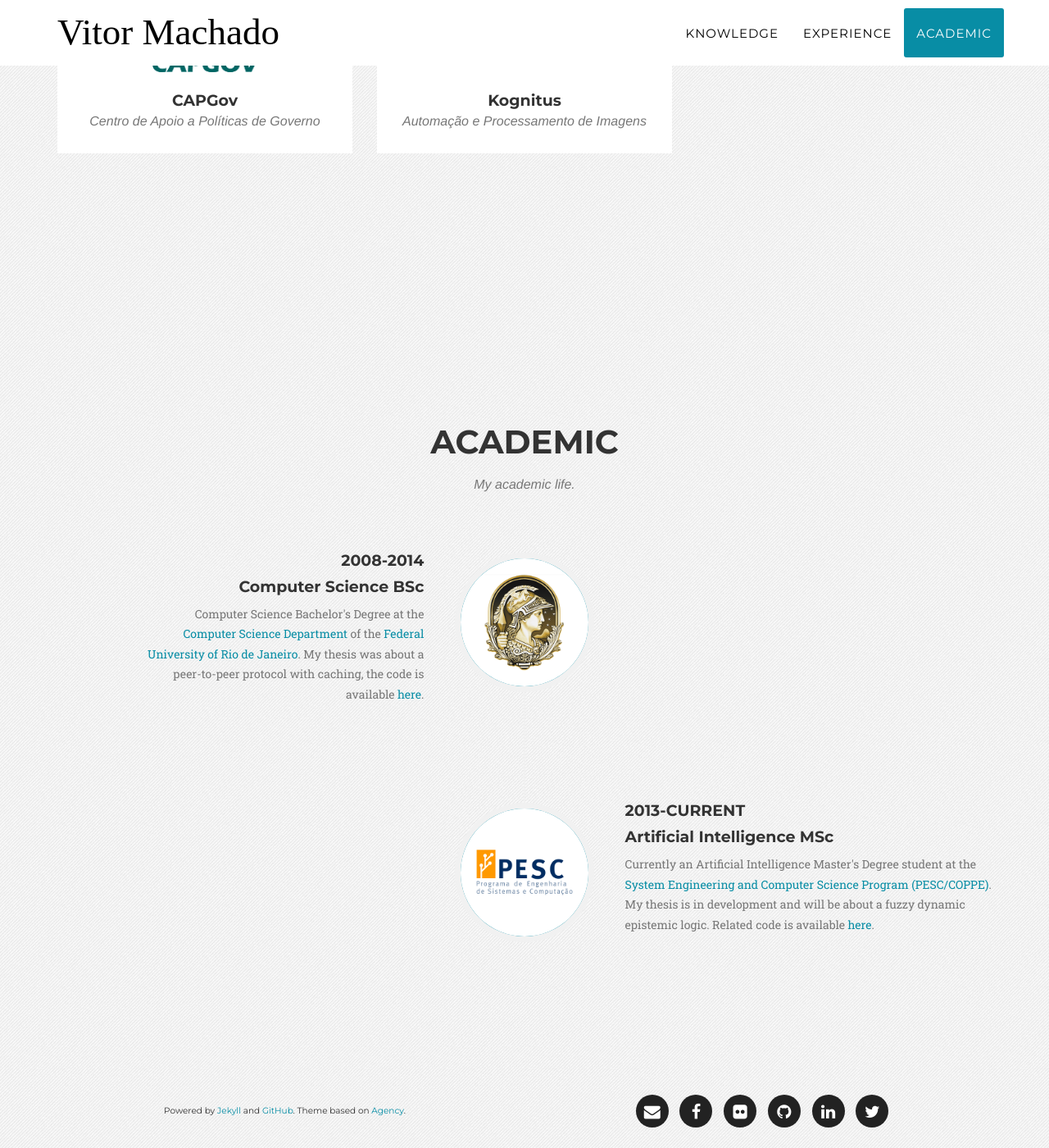
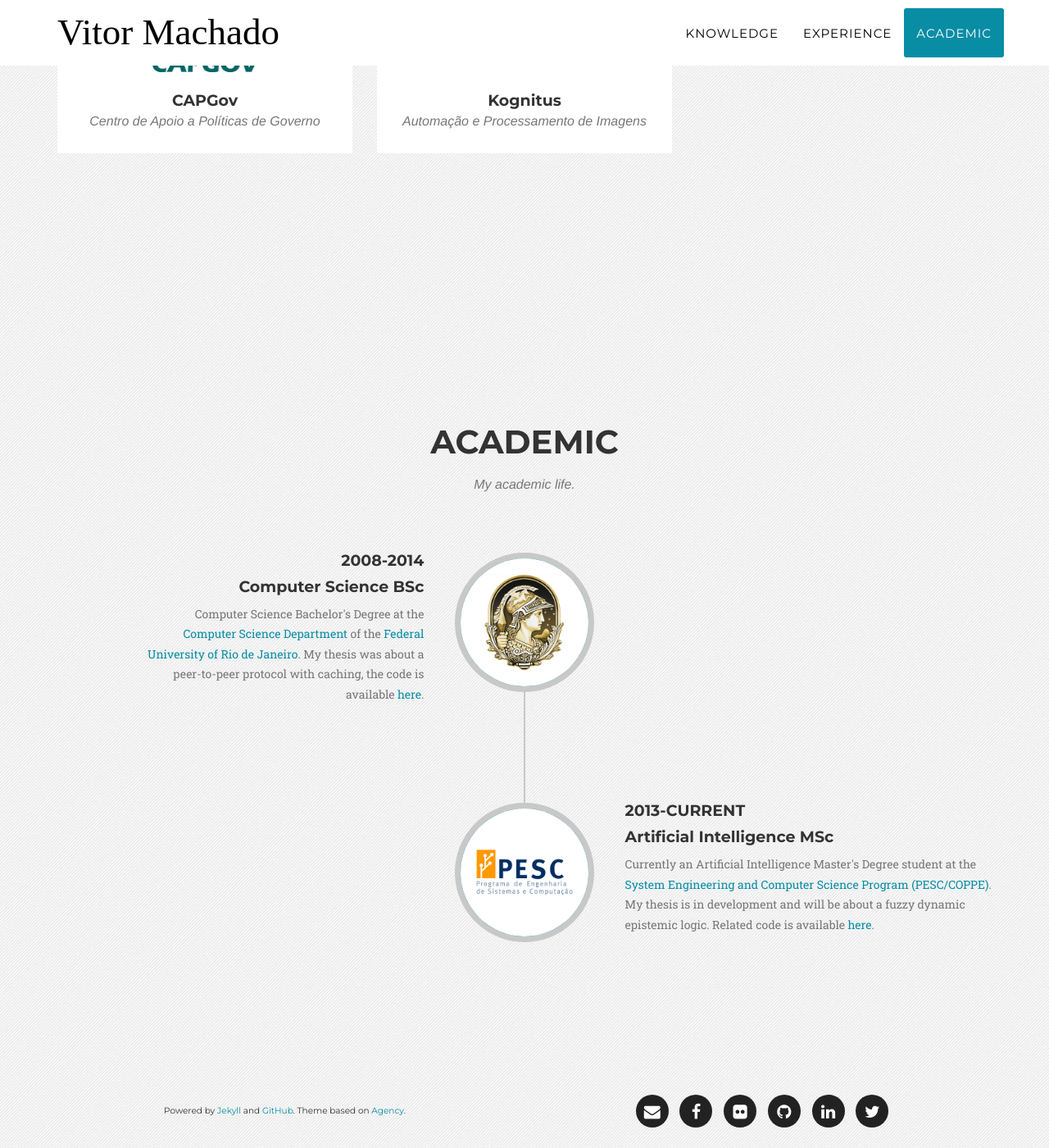
Before and after one commit to vittau/vittau.github.io, a Jekyll site: the page built from index.html, in a window 1280 px wide and 1400 px high, scrolled down 2232 px. Shown: the whole window at 82% size. Built offline with Jekyll 4.4.1, drawn with Linux system fonts in a browser that asks for light colours; some web fonts are replaced.

Commit message:
Minor fix

```diff
--- a/_includes/css/agency.css
+++ b/_includes/css/agency.css
@@ -437,7 +437,7 @@ section h3.section-subheading {
     left: 40px;
     width: 2px;
     margin-left: -1.5px;
-    background-color: #f1f1f1;
+    background-color: #c8c8c8;
 }
 
 .timeline>li {
@@ -485,7 +485,7 @@ section h3.section-subheading {
     width: 80px;
     height: 80px;
     margin-left: 0;
-    border: 7px solid #f1f1f1;
+    border: 7px solid #c8c8c8;
     border-radius: 100%;
     text-align: center;
     color: #fff;
```
